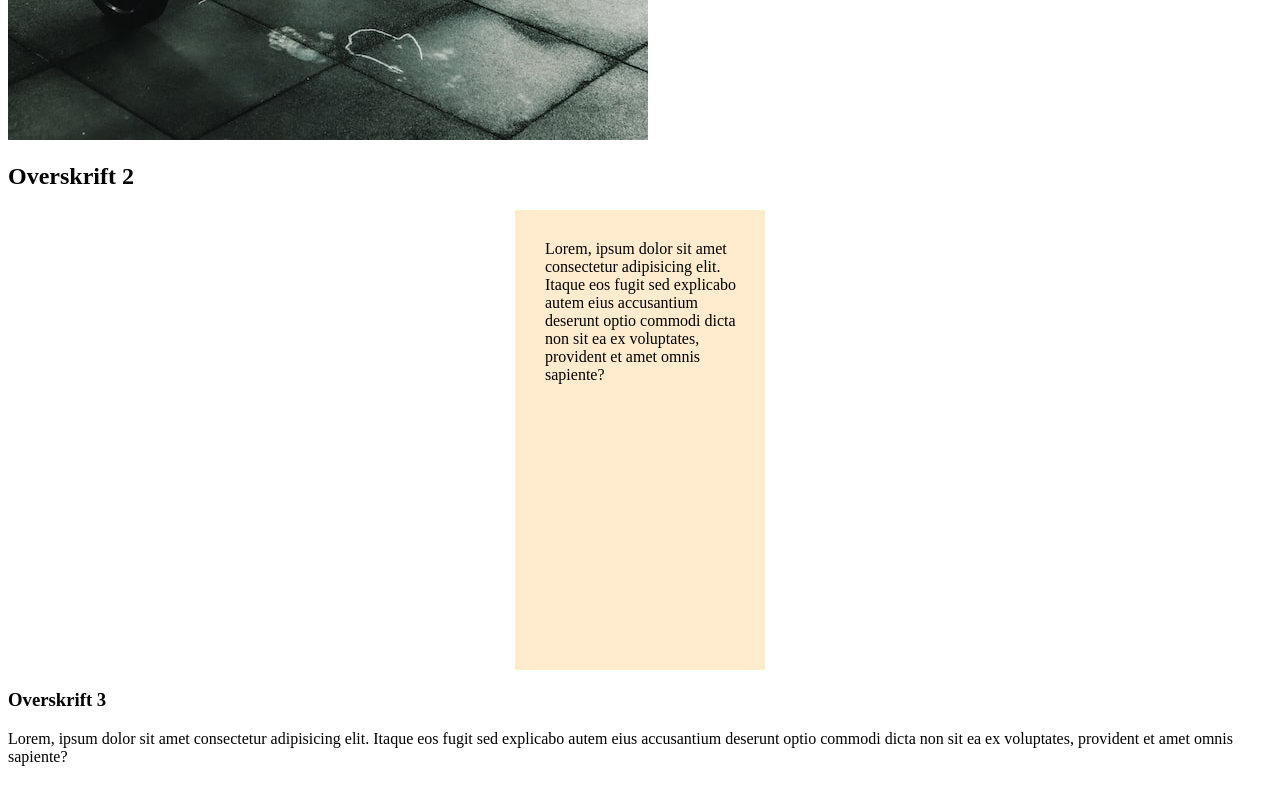
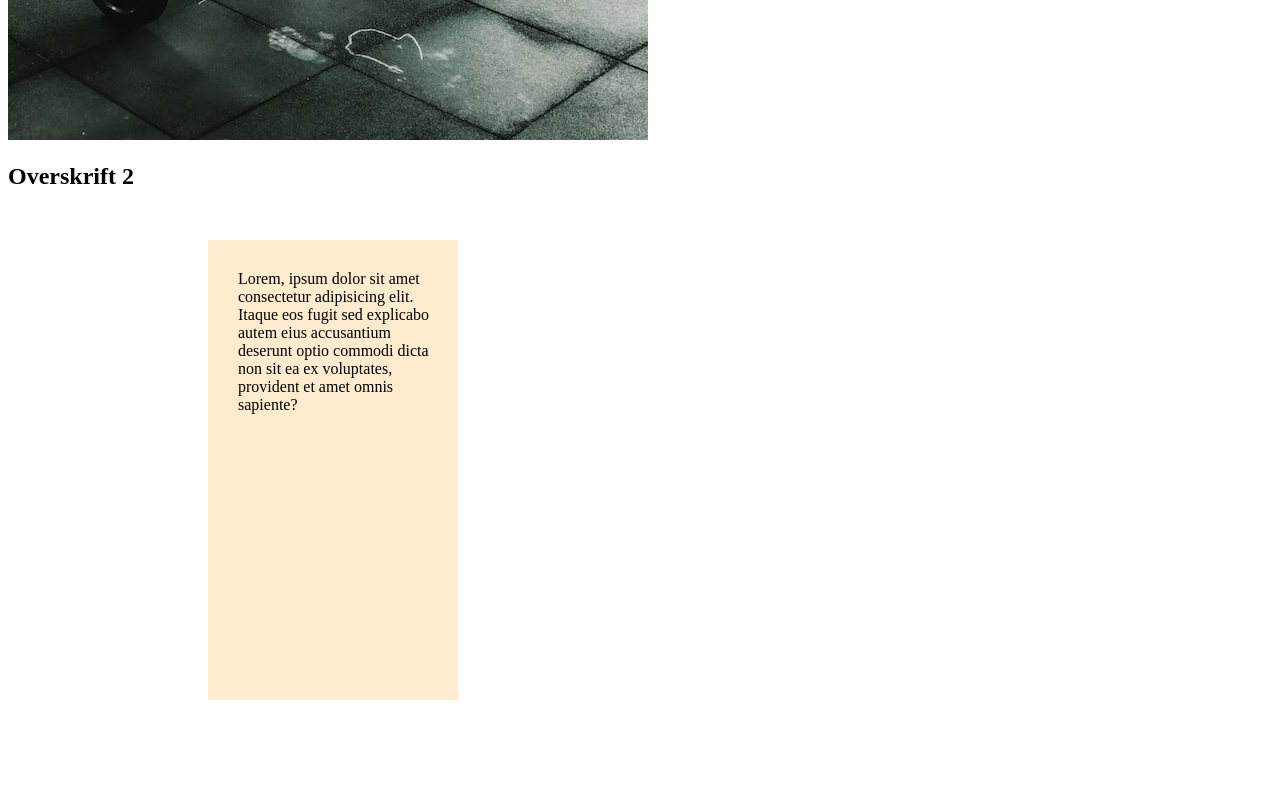
Before and after one commit to thelazysupper/My_ideal_frontpage, a plain HTML site: page index.html in a window 1280 px wide. Shown: the part 530-1330 px from the top of the page. Drawn offline with Linux system fonts and the light colour scheme.

Commit message:
commit12

```diff
--- a/css/style.css
+++ b/css/style.css
@@ -1,3 +1,4 @@
+
 body {
     background-color: rgb(255, 255, 255);
 }
@@ -20,5 +21,5 @@ p {
     width: 200px;
     height: 400px;
     padding: 30px 20px 30px 30px;
-    margin: auto;
+    margin: 50px 100px 200px 200px;
 }
```
